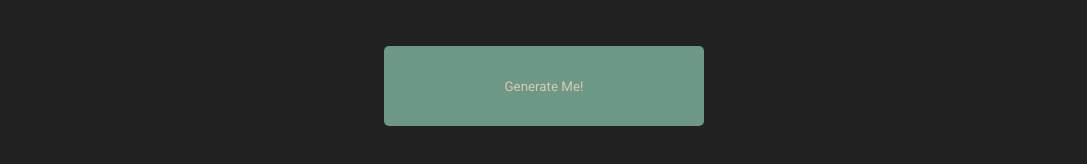
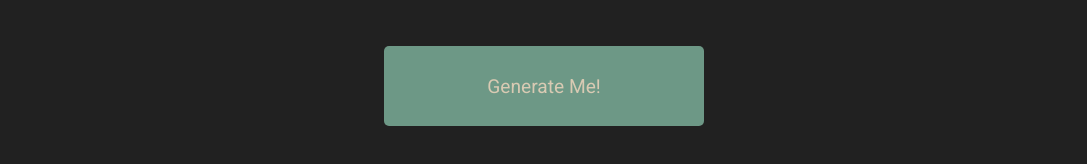
Before and after one commit to al-uminium/CV-Creator, a React (Create React App) app: page / in a window 1280 px wide. Shown: the part 1510-1674 px from the top of the page, without its empty margins (96-1183 px from the left). Built offline with nearby package versions, Linux system fonts and the light colour scheme.

Commit message:
updated generated button

```diff
--- a/src/styles/App.css
+++ b/src/styles/App.css
@@ -22,6 +22,7 @@
     color: rgb(217, 202, 179);
     margin-top: 3rem;
     cursor: pointer;
+    font-size: 1.2rem;
 }
 
 .generate:hover{
```
